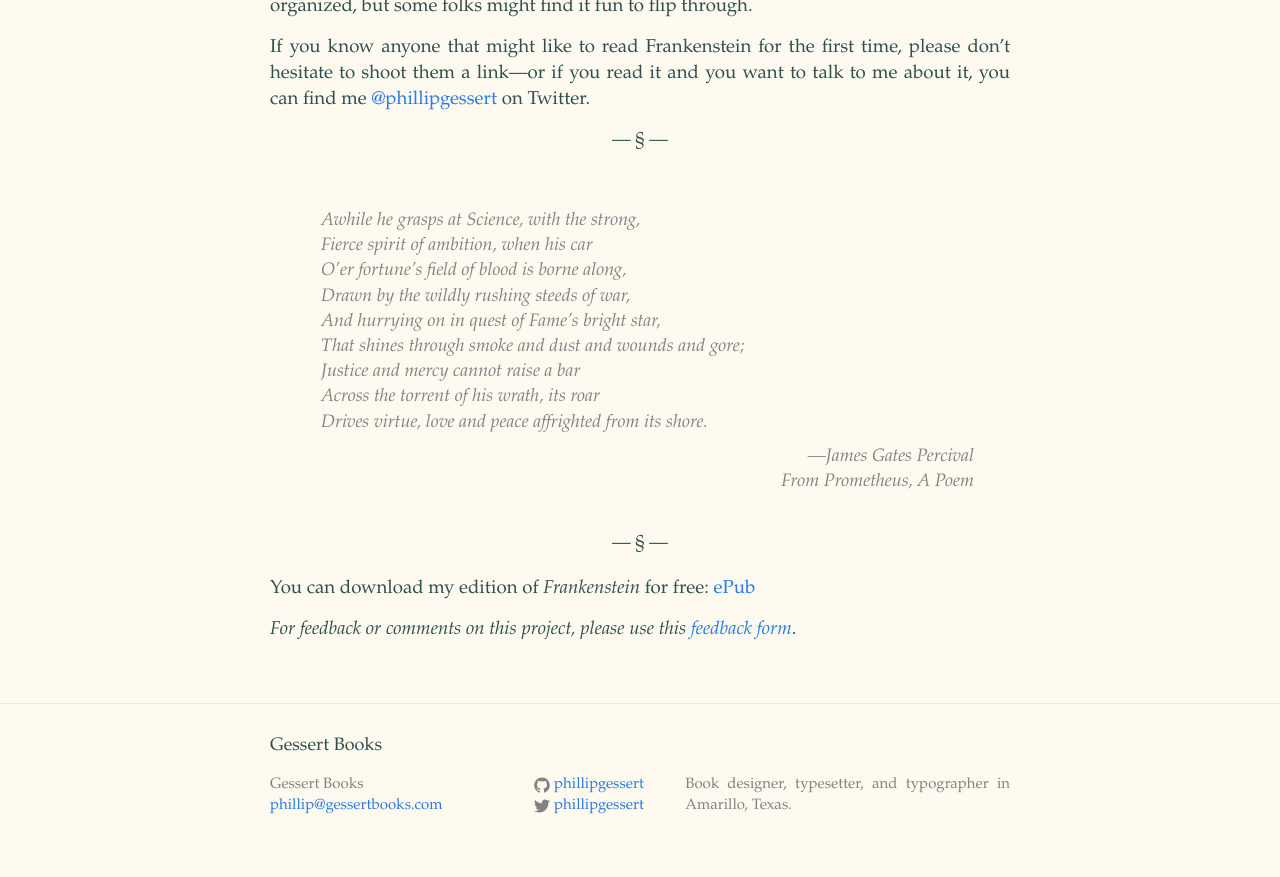
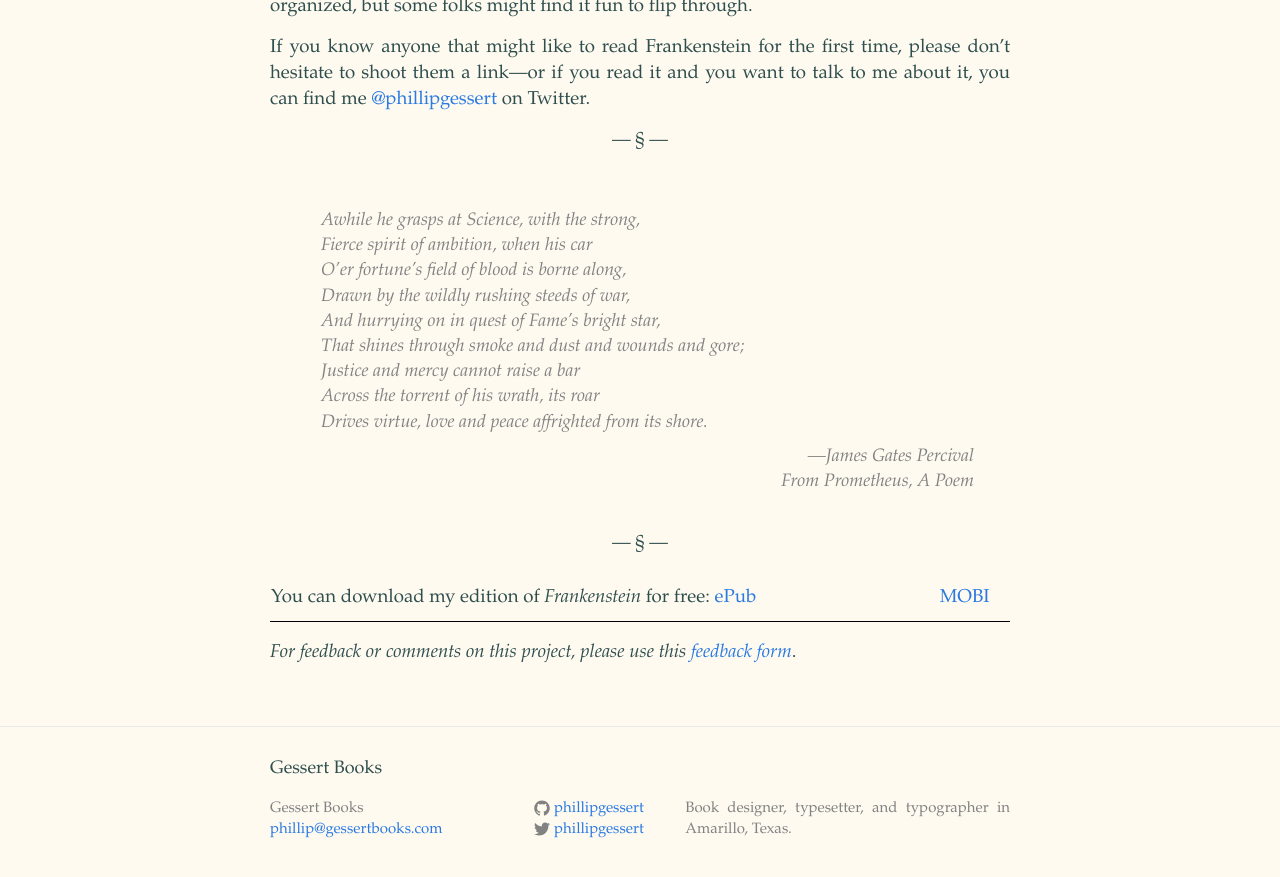
Before and after one commit to phillipgessert/phillipgessert.github.io, a Jekyll site: the page built from _posts/2015-10-14-botanical-frankenstein.markdown, in a window 1280 px wide and 900 px high, scrolled down 13843 px. Shown: the top 877 px of the window. Built offline with Jekyll 4.4.1, drawn with Linux system fonts in a browser that asks for light colours.

Commit message:
added mobi

```diff
--- a/_posts/2015-10-14-botanical-frankenstein.markdown
+++ b/_posts/2015-10-14-botanical-frankenstein.markdown
@@ -398,7 +398,7 @@
 
 ---
 
-You can download my edition of *Frankenstein* for free: [ePub](/downloads/botanicalFrankenstein-101215.epub)
+You can download my edition of *Frankenstein* for free: [ePub](/downloads/botanicalFrankenstein-101215.epub) | [MOBI](/downloads/botanicalFrankenstein-101215.mobi)
 
 *For feedback or comments on this project, please use this [feedback
 form](https://docs.google.com/forms/d/1Nja2J--RYD6X63wFp4PxIs_Bw7CUvxVJyWNAWvsQRyg/viewform?usp=send_form)*.
```
